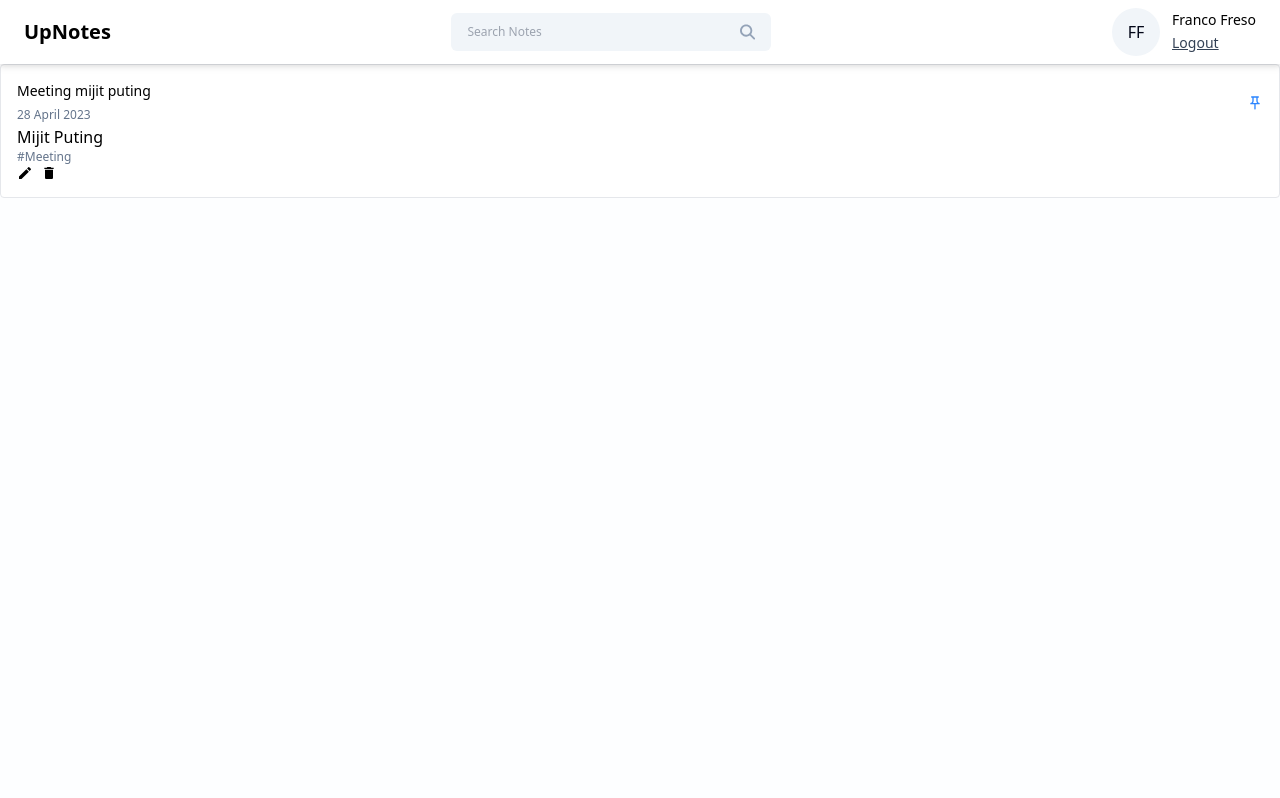
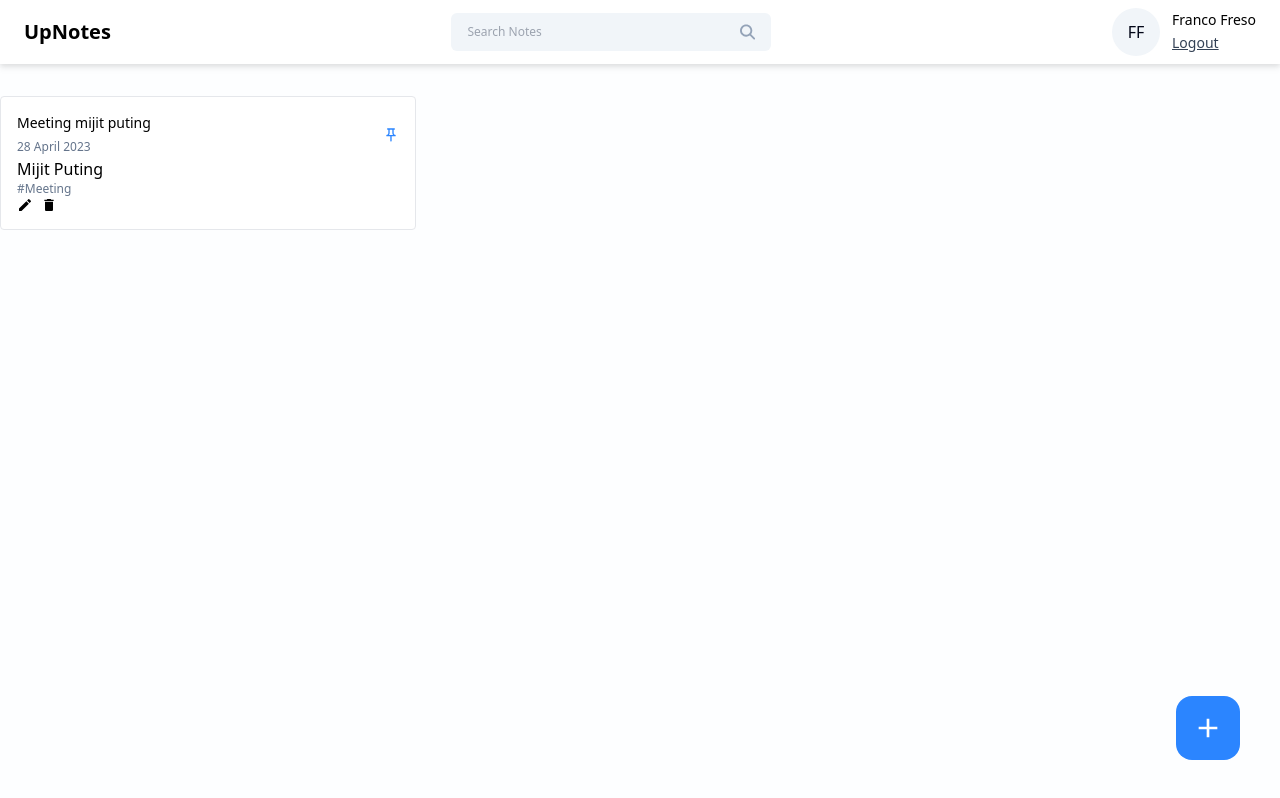
Before and after one commit to dotarsojat69/UpNotes, a React (Vite) app: page /dashboard in a window 1280 px wide. Built offline with nearby package versions, Linux system fonts and the light colour scheme; a web font is replaced by a local one.

Commit message:
feat: add modal

```diff
--- a/package.json
+++ b/package.json
@@ -13,6 +13,7 @@
     "react": "^18.3.1",
     "react-dom": "^18.3.1",
     "react-icons": "^5.3.0",
+    "react-modal": "^3.16.1",
     "react-router-dom": "^6.26.2"
   },
   "devDependencies": {
--- a/src/pages/Home.tsx
+++ b/src/pages/Home.tsx
@@ -1,14 +1,24 @@
-import React from 'react'
+import React, { useState } from 'react'
 import Navbar from '../components/Navbar'
 import NoteCard from '../components/NoteCard'
+import { MdAdd } from 'react-icons/md'
+import AddEditNotes from './AddEditNotes'
+import Modal from 'react-modal'
 
 const Home = () => {
+
+    const [openAddEditModal, setOpenAddEditModal] = useState({
+        isShown: false,
+        type: "add",
+        data: null,
+    });
+
   return (
     <>
         <Navbar />
 
         <div className='container mx-auto'>
-
+            <div className='grid grid-cols-3 gap-4 mt-8'>
             <NoteCard
                 title="Meeting mijit puting"
                 date="28 April 2023"
@@ -19,9 +29,32 @@
                 onDelete={() =>{}}
                 onPinNote={() =>{}}
             />
+            </div>
         </div>
+
+        <button
+        className='w-16 h-16 flex items-center justify-center rounded-2xl bg-primary hover:bg-blue-600 absolute right-10 bottom-10'
+        onClick={() => {
+            setOpenAddEditModal({ isShown: true, type: "add", data: null});
+        }}>
+            <MdAdd className='text-[32px] text-white' />
+        </button>
+
+        <Modal
+            isOpen={openAddEditModal.isShown}
+            onRequestClose={() => {}}
+            style={{
+                overlay: {
+                    backgroundColor: "rgba(0,0,0,0.2)",
+                },
+            }}
+            contenLabel=""
+            className="w-[40%] max-h-3/4 bg-white rounded-md mx-auto mt-14 p-5 overflow-scroll"
+        >
+        <AddEditNotes />
+        </Modal>
     </>
-  )
-}
+  );
+};
 
-export default Home
+export default Home;
```
Also changed, not shown: 1 other file (tests, documents, lock files or other folders).
